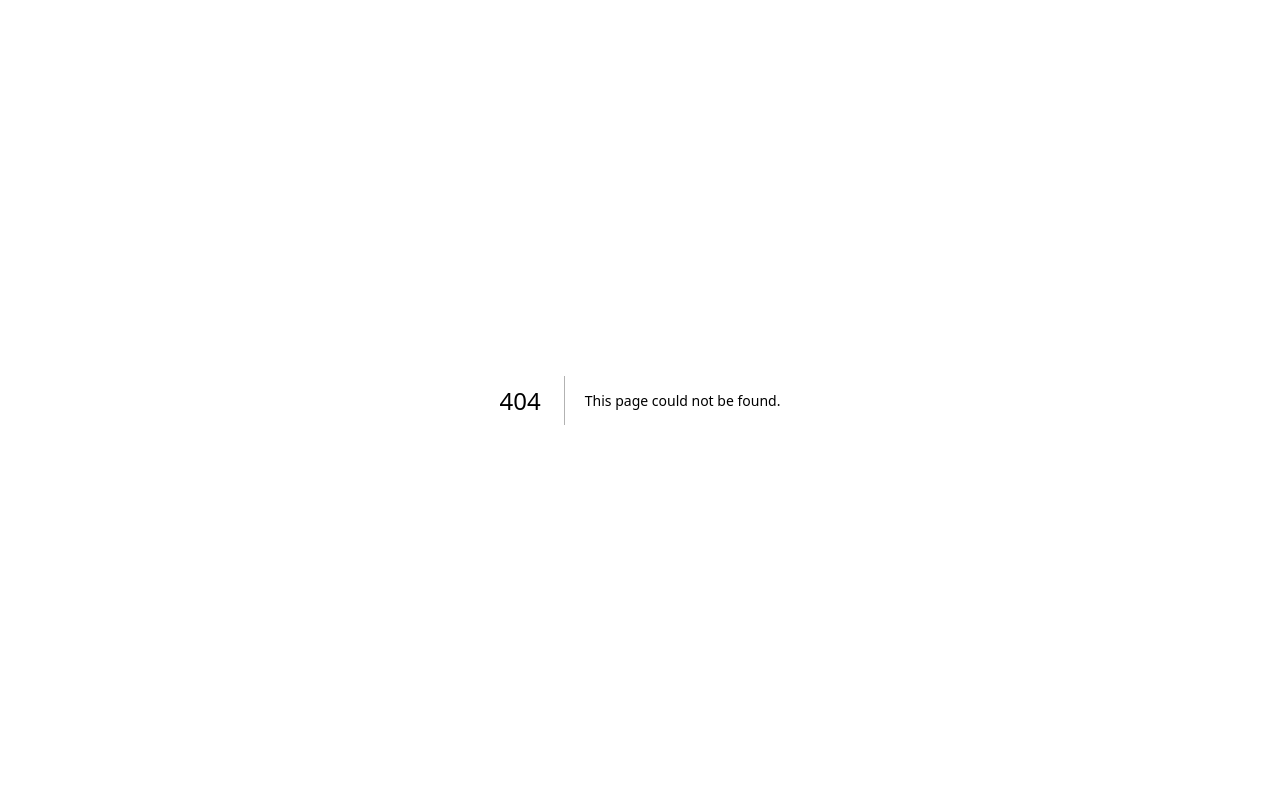
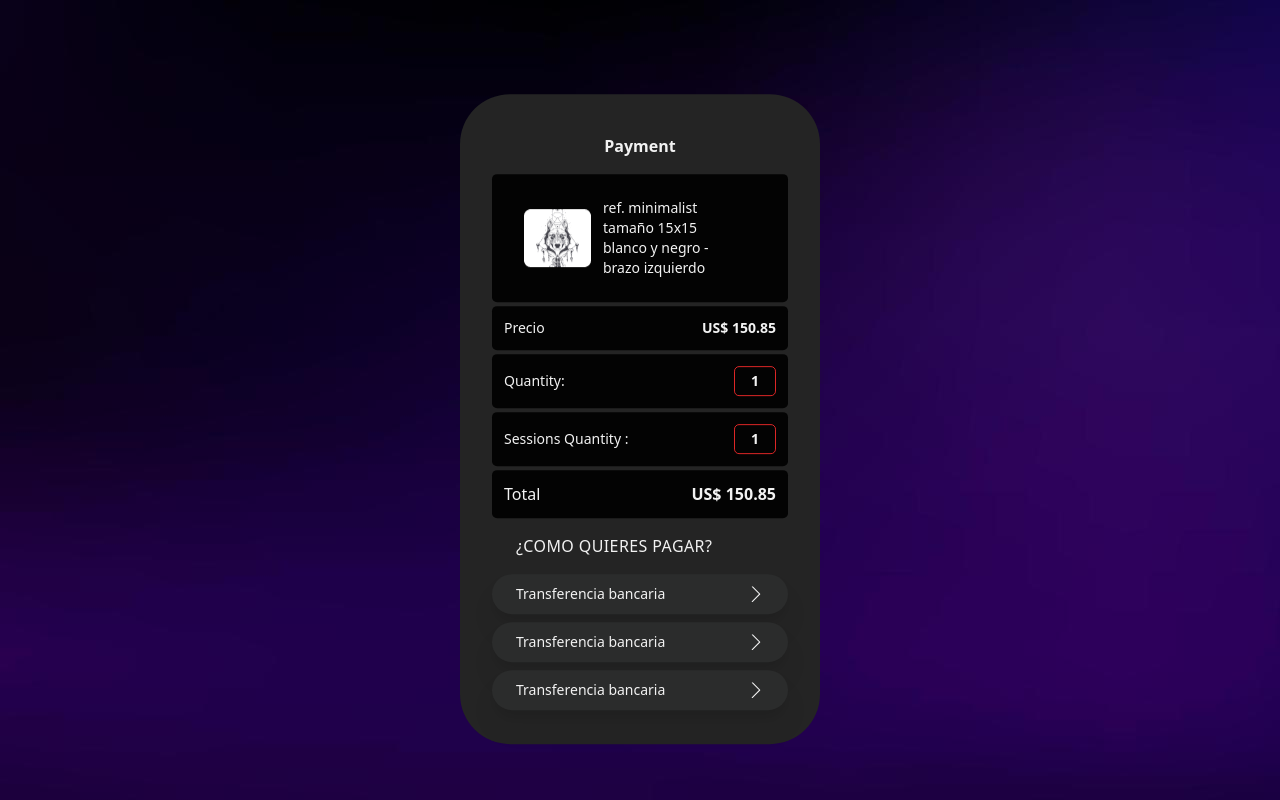
Before and after one commit to MAKAIABootcamp/tattion-project-front-3, a Next.js app: page /payment in a window 1280 px wide. Before the commit this address had no page. Built offline with nearby package versions, Linux system fonts and the light colour scheme.

Commit message:
Create payment methods screen

```diff
--- a/pages/appointment-info/FirstPage.jsx
+++ b/pages/appointment-info/FirstPage.jsx
@@ -1,10 +1,24 @@
 import Image from "next/image";
+import { motion } from "framer-motion";
 
 // Assets
 import { BsCalendar3 } from "react-icons/bs";
 import { HiLocationMarker } from "react-icons/hi";
 import map from "@/public/appointment/map.png";
 import profileImg from "@/public/appointment/profileImg.svg";
+
+const divVariants = {
+  hidden: { opacity: 0, y: -50 },
+  visible: {
+    opacity: 1,
+    y: 0,
+    transition: {
+      type: "spring",
+      stiffness: 500,
+      damping: 30,
+    },
+  },
+};
 
 const FirstPage = ({ setPage }) => {
   const handleSubmit = (e) => {
@@ -14,8 +28,13 @@ const FirstPage = ({ setPage }) => {
   };
 
   return (
-    <div>
-      <div className="w-[360px] h-[600px] bg-gray-black absolute top-0 left-0 bottom-0 right-0 m-auto rounded-md heroImg flex flex-col gap-8 items-center py-12">
+    <motion.div>
+      <motion.div
+        variants={divVariants}
+        initial="hidden"
+        animate="visible"
+        className="w-[360px] h-[600px] bg-gray-black absolute top-0 left-0 bottom-0 right-0 m-auto rounded-md heroImg flex flex-col gap-8 items-center py-12"
+      >
         <h1 className=" m-auto text-white font-montserrat font-semibold">
           {" "}
           Make an Appintment
@@ -58,8 +77,8 @@ const FirstPage = ({ setPage }) => {
             </button>
           </div>
         </form>
-      </div>
-    </div>
+      </motion.div>
+    </motion.div>
   );
 };
 
--- a/pages/appointment-info/SecondPage.jsx
+++ b/pages/appointment-info/SecondPage.jsx
@@ -1,10 +1,27 @@
+import React from "react";
 import Image from "next/image";
-import React from "react";
+import { motion } from "framer-motion";
+
+// Assets
 import { BsCalendar3 } from "react-icons/bs";
 import { HiLocationMarker } from "react-icons/hi";
 import profileImg from "@/public/appointment/profileImg.svg";
 import check from "@/public/appointment/check.svg";
 import { HiArrowLeft } from "react-icons/hi";
+import Link from "next/link";
+
+const divVariants = {
+  hidden: { opacity: 0, y: -50 },
+  visible: {
+    opacity: 1,
+    y: 0,
+    transition: {
+      type: "spring",
+      stiffness: 500,
+      damping: 30,
+    },
+  },
+};
 
 const SecondPage = ({ setPage }) => {
   const handleBack = () => {
@@ -12,8 +29,13 @@ const SecondPage = ({ setPage }) => {
   };
 
   return (
-    <div>
-      <div className="w-[360px] h-[600px] bg-gray-black absolute top-0 left-0 bottom-0 right-0 m-auto rounded-md heroImg flex flex-col gap-8 items-center py-12">
+    <motion.div>
+      <motion.div
+        variants={divVariants}
+        initial="hidden"
+        animate="visible"
+        className="w-[360px] h-[600px] bg-gray-black absolute top-0 left-0 bottom-0 right-0 m-auto rounded-md heroImg flex flex-col gap-8 items-center py-12"
+      >
         <HiArrowLeft
           onClick={handleBack}
           className="text-white absolute left-7 cursor-pointer"
@@ -42,14 +64,14 @@ const SecondPage = ({ setPage }) => {
               <Image src={profileImg} />
             </div>
           </div>
-          <div>
+          <Link href="/payment">
             <button className="w-full h-10 bg-red-600 drop-shadow-xl rounded-md text-white px-6">
               Pay
             </button>
-          </div>
+          </Link>
         </form>
-      </div>
-    </div>
+      </motion.div>
+    </motion.div>
   );
 };
 
--- /dev/null
+++ b/pages/payment/index.jsx
@@ -0,0 +1,82 @@
+import Image from "next/image";
+import React from "react";
+
+// Assets
+import tattooExample from "@/public/payment/tattoo-example.png";
+import { SlArrowRight } from "react-icons/sl";
+
+const PayScreen = () => {
+  return (
+    <div className="homepage-container">
+      <div className="h-screen w-screen relative">
+        <div className="w-[360px] h-[650px] bg-gray-black absolute top-0 left-0 bottom-0 right-0 m-auto rounded-md heroImg flex flex-col gap-4 items-center py-10 px-8 ">
+          <h1 className=" text-white font-montserrat font-semibold">
+            {" "}
+            Payment
+          </h1>
+          <div className="w-full flex flex-col gap-1">
+            <div className="w-full px-8 py-6 bg-black flex items-center gap-3 rounded-xs">
+              <Image src={tattooExample} />
+              <p className="font-montserrat font-medium text-sm text-white text-start w-2/4">
+                ref. minimalist tamaño 15x15 blanco y negro - brazo izquierdo
+              </p>
+            </div>
+            <div className="p-3 bg-black rounded-xs flex items-center justify-between">
+              <p className="font-montserrat text-sm text-white font-medium">
+                Precio
+              </p>
+              <p className="font-montserrat text-sm text-white font-bold">
+                US$ 150.85
+              </p>
+            </div>
+            <div className="p-3 bg-black rounded-xs flex items-center justify-between">
+              <p className="font-montserrat text-sm text-white font-medium">
+                Quantity:
+              </p>
+              <p className="font-montserrat text-sm text-white font-bold py-1 px-4 border-[1px] border-red-600 rounded-xs">
+                1
+              </p>
+            </div>
+            <div className="p-3 bg-black rounded-xs flex items-center justify-between">
+              <p className="font-montserrat text-sm text-white font-medium">
+                Sessions Quantity :
+              </p>
+              <p className="font-montserrat text-sm text-white font-bold py-1 px-4 border-[1px] border-red-600 rounded-xs">
+                1
+              </p>
+            </div>
+            <div className="p-3 bg-black rounded-xs flex items-center justify-between">
+              <p className="font-montserrat text-base text-white font-medium">
+                Total
+              </p>
+              <p className="font-montserrat text-base text-white font-bold">
+                US$ 150.85
+              </p>
+            </div>
+          </div>
+          <div className="flex flex-col gap-4 w-full">
+            <h2 className="uppercase font-montserrat text-base font-medium text-white tracking-wide pl-6">
+              ¿como quieres pagar?{" "}
+            </h2>
+            <div className="flex flex-col gap-2 w-full">
+              <div className="px-6 py-3 flex cursor-pointer hover:scale-105 duration-75 justify-between items-center text-white w-full drop-shadow-xl h-10 rounded-md bg-[#2b2c2c]">
+                <p className="font-medium text-sm">Transferencia bancaria</p>
+                <SlArrowRight />
+              </div>
+              <div className="px-6 py-3 flex cursor-pointer hover:scale-105 duration-75 justify-between items-center text-white w-full drop-shadow-xl h-10 rounded-md bg-[#2b2c2c]">
+                <p className="font-medium text-sm">Transferencia bancaria</p>
+                <SlArrowRight />
+              </div>
+              <div className="px-6 py-3 flex cursor-pointer hover:scale-105 duration-75 justify-between items-center text-white w-full drop-shadow-xl h-10 rounded-md bg-[#2b2c2c]">
+                <p className="font-medium text-sm">Transferencia bancaria</p>
+                <SlArrowRight />
+              </div>
+            </div>
+          </div>
+        </div>
+      </div>
+    </div>
+  );
+};
+
+export default PayScreen;
--- a/tailwind.config.js
+++ b/tailwind.config.js
@@ -21,6 +21,7 @@ module.exports = {
       },
       colors: {
         white: "#f2f2f2",
+        black: "#030303",
         "main-red": "#D01000",
         "dark-red": "#BE1E2D",
         "light-red": "#ED6366",
```
Also changed, not shown: public/payment/shopping-car.svg (added), public/payment/tattoo-example.png (added).
